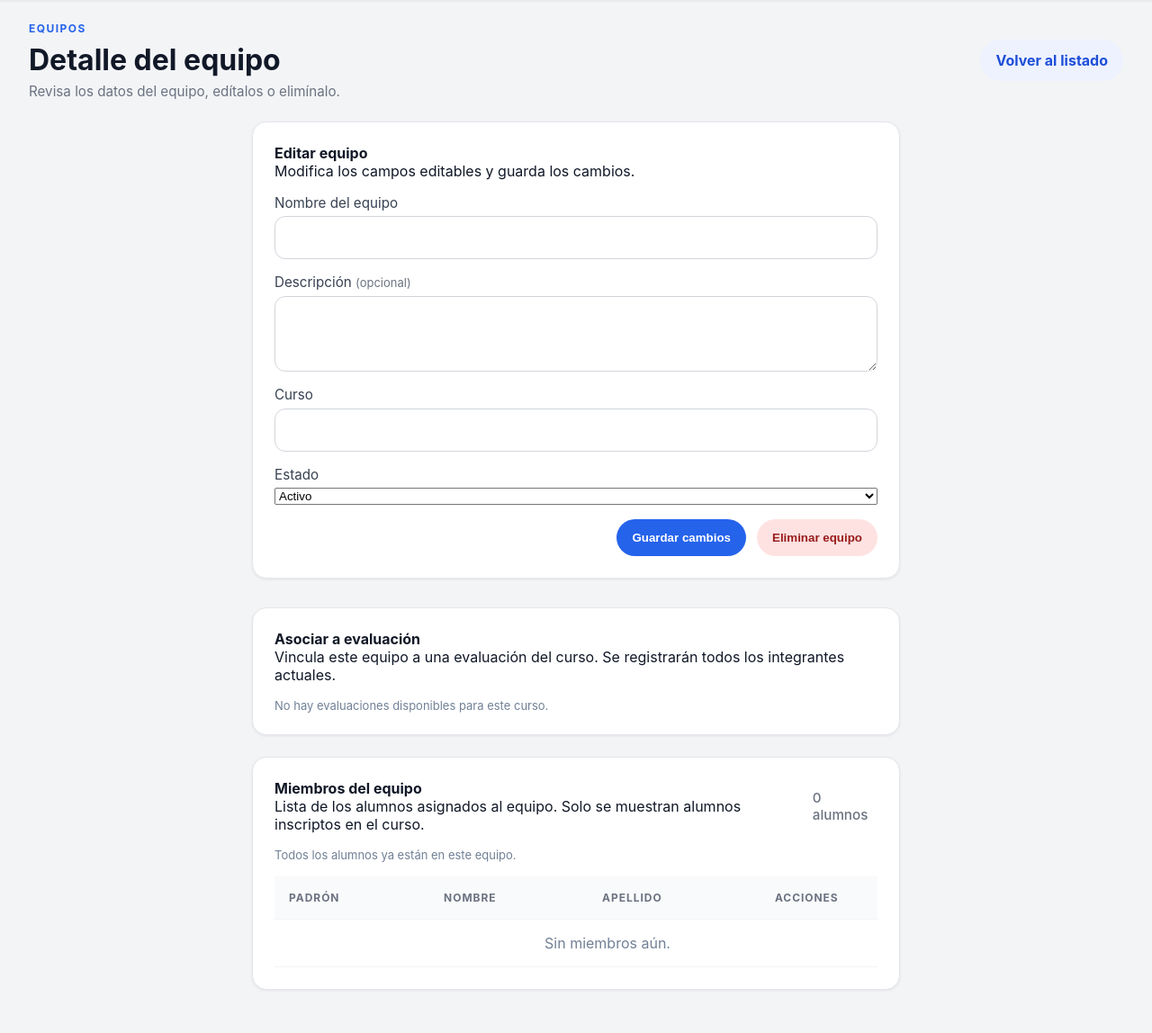
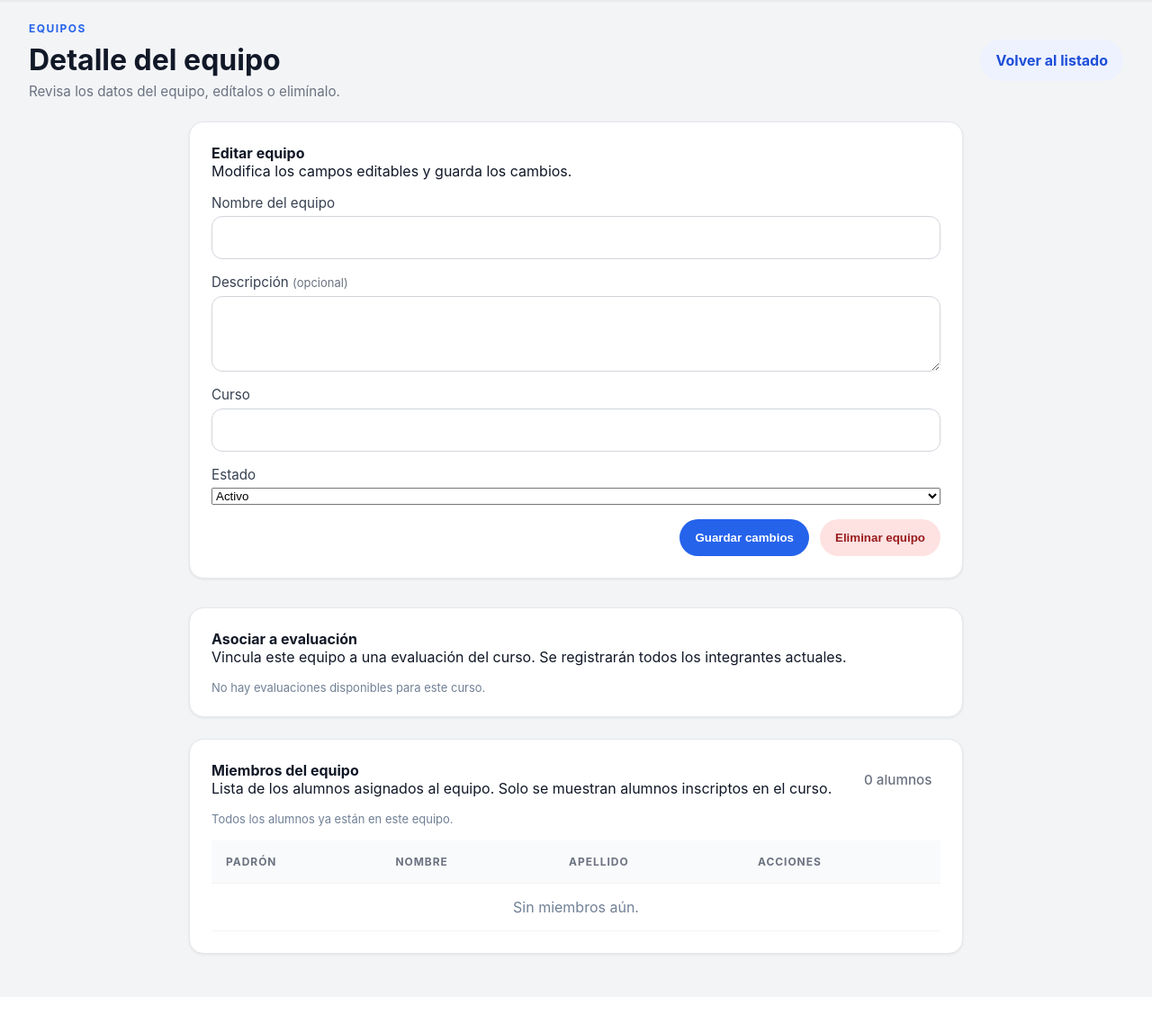
Before and after one commit to msoiffer-facu/tp_final_ids, a Flask app: template frontend/templates/equipos/abm.html in a window 1280 px wide. Shown: the part 56-1204 px from the top of the page at 90% size. After the commit the page ends 1119 px from the top, so only its background shows below. Run offline with Flask 3, Linux system fonts and the light colour scheme; the template is opened without the code that fills it, so the values that code supplies are empty.

Commit message:
Equipos: aumentar ancho del formulario de edicion a 860px
Co-Authored-By: Claude Sonnet 4.6 <noreply@anthropic.com>

```diff
--- a/frontend/templates/equipos/abm.html
+++ b/frontend/templates/equipos/abm.html
@@ -16,7 +16,7 @@
     <a href="{{ url_for('views.equipos') }}" class="btn secondary">Volver al listado</a>
 </div>
 
-<div style="max-width:720px; margin:0 auto 32px auto;">
+<div style="max-width:860px; margin:0 auto 32px auto;">
     <div class="detail-card">
         <div class="detail-card-header">
             <div>
@@ -59,7 +59,7 @@
     </div>
 </div>
 
-<div style="max-width:720px; margin:0 auto 24px auto;">
+<div style="max-width:860px; margin:0 auto 24px auto;">
 <div class="detail-card">
     <div class="members-header">
         <div>
@@ -106,7 +106,7 @@
 </div>
 </div>
 
-<div style="max-width:720px; margin:0 auto 24px auto;">
+<div style="max-width:860px; margin:0 auto 24px auto;">
 <div class="detail-card">
     <div class="members-header">
         <div>
```
